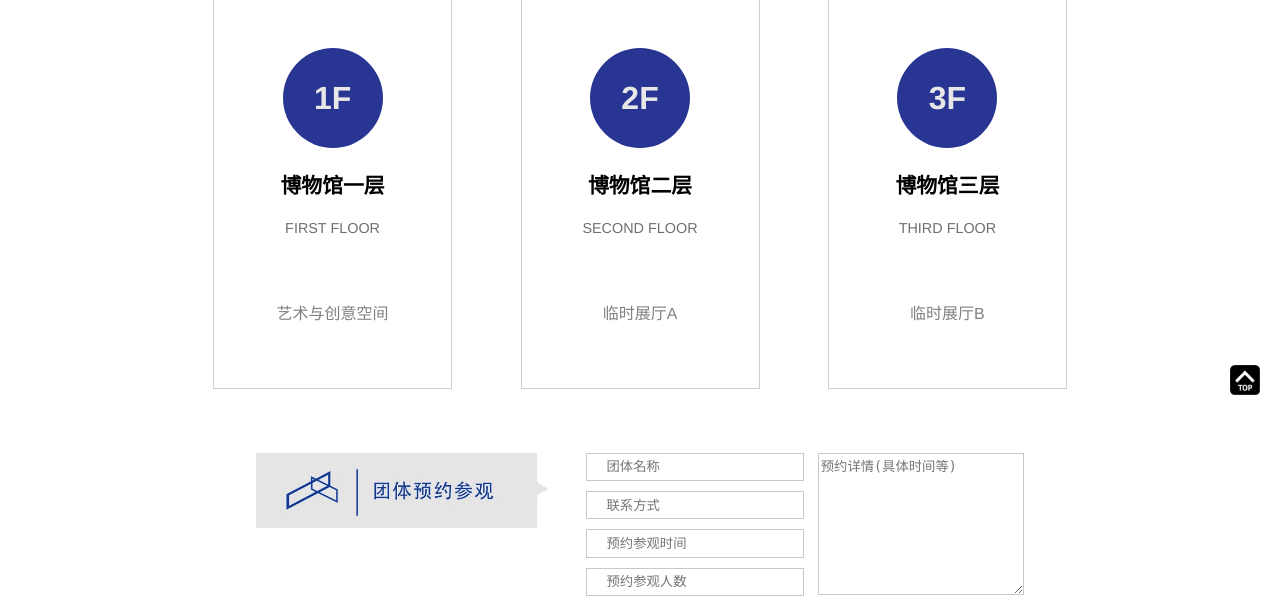
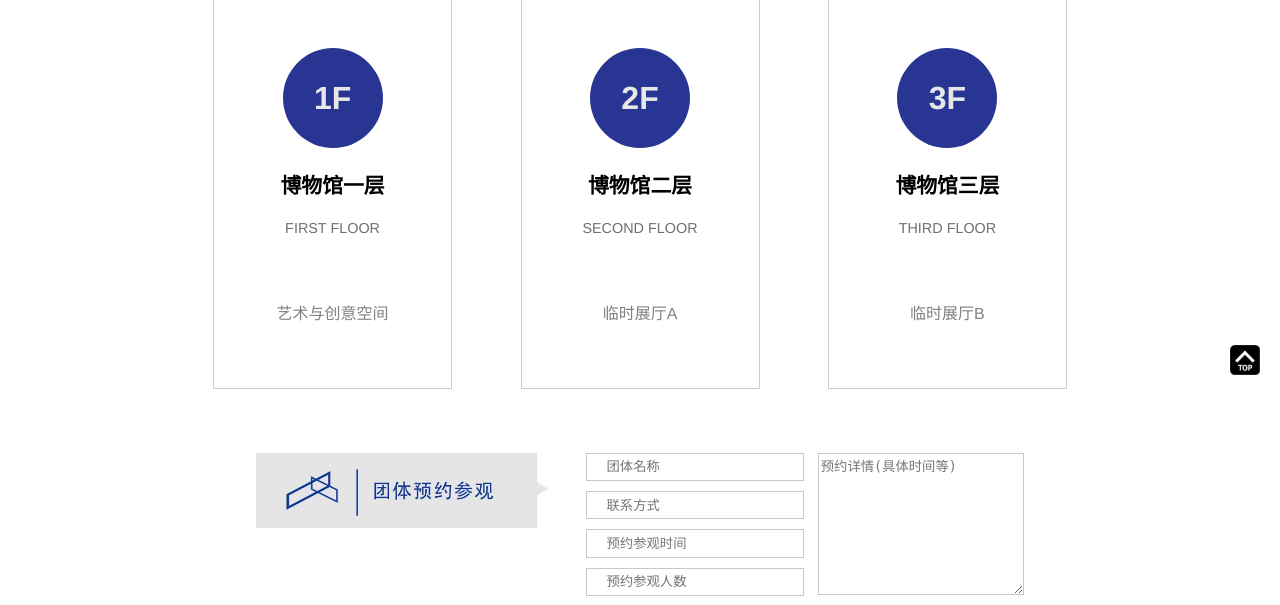
Before and after one commit to dcalsky/museum_tj, a Django app: template templates/core/core.html in a window 1280 px wide. Shown: the part 385-990 px from the top of the page. Run offline with Django 3.2, Linux system fonts and the light colour scheme; the template is opened without the code that fills it, so the values that code supplies are empty; style sheets or scripts are compiled from the project's sources; some libraries are stand-ins or nearby versions.

Commit message:
top js update

```diff
--- a/static/common/css/common.css
+++ b/static/common/css/common.css
@@ -99,10 +99,11 @@ footer {
 }
 #backTop {
   position: fixed;
-  bottom: 20px;
+  bottom: 40px;
   right: 20px;
   width: 30px;
   height: 30px;
+  cursor: pointer;
 }
 #backTop img {
   width: 100%;
--- a/static/common/css/common.styl
+++ b/static/common/css/common.styl
@@ -90,10 +90,11 @@ footer
 
 #backTop
   position fixed
-  bottom 20px
+  bottom 40px
   right 20px
   width 30px
   height 30px
+  cursor pointer
   img
     width 100%
     height 100%
--- a/templates/home.html
+++ b/templates/home.html
@@ -40,7 +40,7 @@
 {% endblock %}
 
 <div id="backTop">
-    <img src="{% static 'common/img/backTop.png' %}" alt="">
+    <a href="#header"><img src="{% static 'common/img/backTop.png' %}" alt="Top" /></a>
 </div>
 
 <footer id="footer">
```
